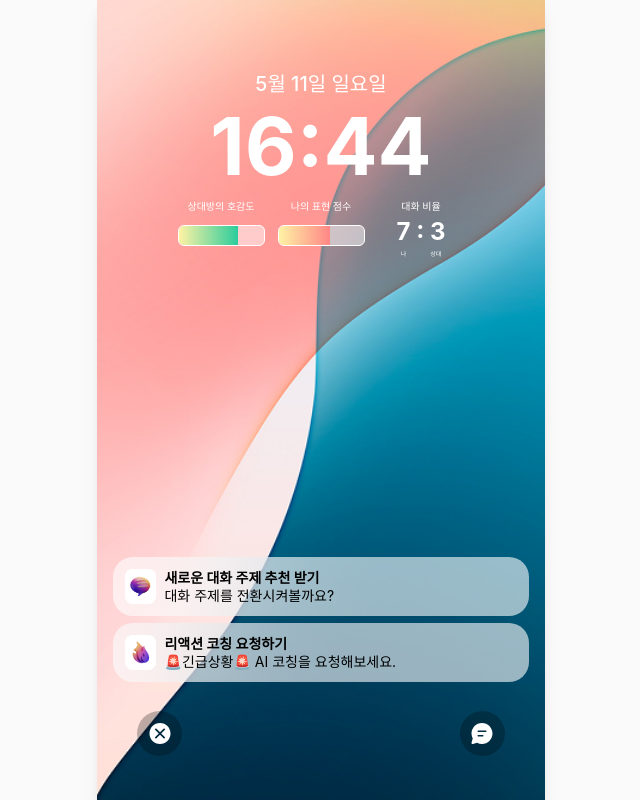
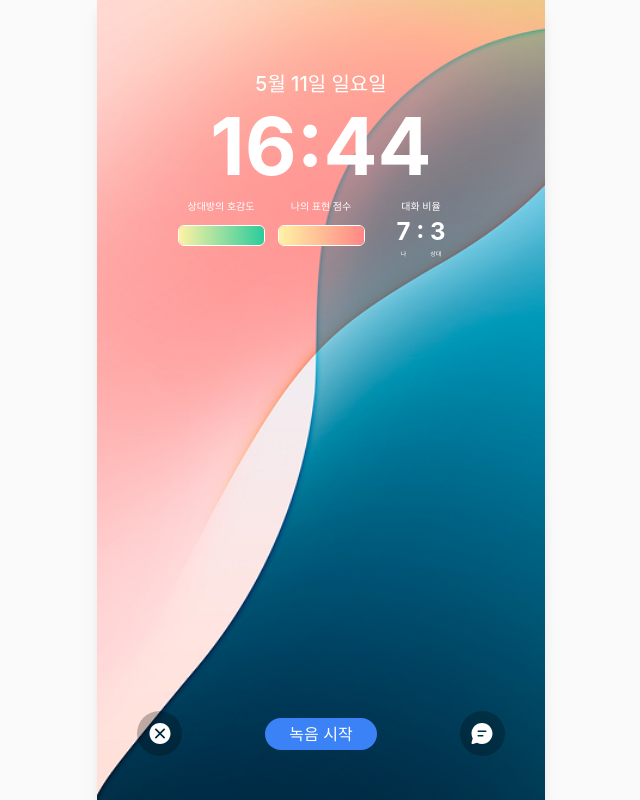
Before and after one commit to gs18004/rendi-client, a React (Vite) app: page /live-coaching in a window 1280 px wide. Shown: the whole page, without its empty margins (319-959 px from the left). Built offline with nearby package versions, Linux system fonts and the light colour scheme; a web font is replaced by a local one; what @suspensive/react would draw is missing.

Commit message:
feat: 소켓 테스트

```diff
--- a/dev-dist/sw.js
+++ b/dev-dist/sw.js
@@ -82,7 +82,7 @@ define(['./workbox-86c9b217'], (function (workbox) { 'use strict';
     "revision": "3ca0b8505b4bec776b69afdba2768812"
   }, {
     "url": "index.html",
-    "revision": "0.ko3saagp9j8"
+    "revision": "0.55t921s9d6o"
   }], {});
   workbox.cleanupOutdatedCaches();
   workbox.registerRoute(new workbox.NavigationRoute(workbox.createHandlerBoundToURL("index.html"), {
--- a/src/App.tsx
+++ b/src/App.tsx
@@ -7,7 +7,6 @@ import CollectInfo from '~/pages/CollectInfo/CollectInfo';
 import SignUp from '~/pages/SignUp/SignUp';
 import CollectInfoComplete from '~/pages/CollectInfoComplete/CollectInfoComplete';
 import LiveCoaching from '~/pages/LiveCoaching/LiveCoaching';
-import ChatCoaching from '~/pages/ChatCoaching/ChatCoaching';
 
 const RootLayout = () => {
   return (
@@ -34,7 +33,6 @@ function App() {
           element={<CollectInfoComplete />}
         />
         <Route path={PATH.LIVE_COACHING} element={<LiveCoaching />} />
-        <Route path={PATH.CHAT_COACHING} element={<ChatCoaching />} />
       </Route>
     </Routes>
   );
--- a/src/pages/LiveCoaching/LiveCoaching.tsx
+++ b/src/pages/LiveCoaching/LiveCoaching.tsx
@@ -4,46 +4,149 @@ import bottomChatImg from '~/assets/svg/bottom-chat.svg';
 import { useDateTime } from '~/components/hooks/useDateTime';
 import Alert from '~/pages/LiveCoaching/components/Alert';
 import chatImg from '~/assets/img/chat.png';
-import { useState } from 'react';
-import fireImg from '~/assets/img/fire.png';
-import { PATH } from '~/constants/path';
-import { useNavigate } from 'react-router-dom';
+import { useState, useEffect, useRef } from 'react';
 import Review from '~/pages/LiveCoaching/components/Review';
+import ChatCoaching from '~/pages/ChatCoaching/ChatCoaching';
+
+const WS_URL = 'wss://api.rendi.online/ws/speech';
+const SAMPLE_RATE = 16000;
+const FRAME_MS = 20;
+const FRAME_SAMPLES = (SAMPLE_RATE * FRAME_MS) / 1000;
+
 export default function LiveCoaching() {
   const dateTime = useDateTime();
-  const navigate = useNavigate();
-  const [activeAlert, setActiveAlert] = useState<number | null>(null);
+  const [showChatCoaching, setShowChatCoaching] = useState(false);
+  const [activeAlert, setActiveAlert] = useState<string | null>(null);
   const [showReview, setShowReview] = useState(false);
-  const toggleAlert = (index: number) => {
+  const [isRecording, setIsRecording] = useState(false);
+  const [connectionStatus, setConnectionStatus] = useState<string>('');
+  // eslint-disable-next-line @typescript-eslint/no-explicit-any
+  const [data, setData] = useState<any>(null);
+
+  const wsRef = useRef<WebSocket | null>(null);
+  const audioCtxRef = useRef<AudioContext | null>(null);
+  const workletNodeRef = useRef<AudioWorkletNode | null>(null);
+  const streamRef = useRef<MediaStream | null>(null);
+
+  const startRecording = async () => {
+    try {
+      // WebSocket 연결
+      wsRef.current = new WebSocket(WS_URL);
+      wsRef.current.binaryType = 'arraybuffer';
+
+      wsRef.current.onopen = () => {
+        setConnectionStatus('🟢 Connected');
+        setIsRecording(true);
+      };
+
+      wsRef.current.onmessage = (ev) => {
+        const msg = JSON.parse(ev.data);
+        console.log('Received message:', msg);
+        setData(msg);
+      };
+
+      wsRef.current.onerror = () => setConnectionStatus('❌ WebSocket Error');
+      wsRef.current.onclose = () => {
+        setConnectionStatus('🚫 Disconnected');
+        setIsRecording(false);
+      };
+
+      // 마이크 권한 요청
+      streamRef.current = await navigator.mediaDevices.getUserMedia({
+        audio: true,
+      });
+
+      // AudioContext 설정
+      audioCtxRef.current = new AudioContext({ sampleRate: SAMPLE_RATE });
+
+      // AudioWorklet 설정
+      const workletUrl = URL.createObjectURL(
+        new Blob(
+          [
+            `
+            class PCMProcessor extends AudioWorkletProcessor {
+              constructor() {
+                super();
+                this.buf = [];
+              }
+              process(inputs) {
+                const in0 = inputs[0][0];
+                if (!in0) return true;
+                this.buf.push(...in0);
+                while (this.buf.length >= ${FRAME_SAMPLES}) {
+                  this.port.postMessage(this.buf.splice(0, ${FRAME_SAMPLES}));
+                }
+                return true;
+              }
+            }
+            registerProcessor('pcm-processor', PCMProcessor);
+            `,
+          ],
+          { type: 'application/javascript' },
+        ),
+      );
+
+      await audioCtxRef.current.audioWorklet.addModule(workletUrl);
+
+      // WorkletNode 설정
+      workletNodeRef.current = new AudioWorkletNode(
+        audioCtxRef.current,
+        'pcm-processor',
+      );
+      workletNodeRef.current.port.onmessage = (e) => {
+        if (wsRef.current?.readyState === WebSocket.OPEN) {
+          const float32 = e.data;
+          const pcm16 = new Int16Array(float32.length);
+          for (let i = 0; i < float32.length; i++) {
+            const s = Math.max(-1, Math.min(1, float32[i]));
+            pcm16[i] = s < 0 ? s * 0x8000 : s * 0x7fff;
+          }
+          wsRef.current.send(pcm16.buffer);
+        }
+      };
+
+      // 오디오 라우팅
+      const src = audioCtxRef.current.createMediaStreamSource(
+        streamRef.current,
+      );
+      src
+        .connect(workletNodeRef.current)
+        .connect(audioCtxRef.current.destination);
+    } catch (error) {
+      console.error('Error starting recording:', error);
+      setConnectionStatus('❌ 마이크 권한 거부');
+    }
+  };
+
+  const stopRecording = () => {
+    workletNodeRef.current?.disconnect();
+    audioCtxRef.current?.close();
+    streamRef.current?.getTracks().forEach((t) => t.stop());
+    wsRef.current?.close();
+    setIsRecording(false);
+  };
+
+  useEffect(() => {
+    return () => {
+      stopRecording();
+    };
+  }, []);
+
+  const toggleAlert = (index: string) => {
     if (activeAlert === index) {
       setActiveAlert(null);
     } else {
       setActiveAlert(index);
     }
   };
-  const details1 = [
-    {
-      title: '🎵 요즘 자주 듣는 노래나 아티스트 있어요?',
-      description: '음악 취향을 공유하며 자연스럽게 감성 교류하기 좋아요.',
-    },
-    {
-      title: '🎬 최근에 본 영화나 드라마 중 추천해주세요!',
-      description: '콘텐츠를 매개로 이야기 흐름을 이어가기 쉬워요.',
-    },
-  ];
-  const details2 = [
-    {
-      title: '“오, 요가요? 왠지 잘 어울리는데요!”',
-      description:
-        '내가 잘 몰라도 상대의 취향을 존중하고 긍정하는 태도를 먼저 보여주는 게 좋아요.',
-    },
-    {
-      title:
-        '“요가하면 몸이 진짜 유연해지나요? 어떤 점이 가장 좋아서 계속 하시는 거예요?”',
-      description: '상대방이 자신이 좋아하는 걸 설명할 수 있는 기회를 줘요.',
-    },
-  ];
   return (
+    <>
+      {showChatCoaching ? (
+        <ChatCoaching
+          onClose={() => setShowChatCoaching(false)}
+          partnerMemory={data?.partner_memory ?? { content: {} }}
+        />
+      ) : (
         <div className="relative flex h-dvh w-full flex-col items-center">
           <img
             src={wallpaper}
@@ -63,7 +166,7 @@ export default function LiveCoaching() {
                 <div
                   className="h-full bg-gradient-to-r from-[#FFF2A4] to-[#2BCC9C]"
                   style={{
-                width: '70%',
+                    width: `${data?.scores?.partner_engagement * 25}%`,
                   }}
                 />
               </div>
@@ -76,7 +179,7 @@ export default function LiveCoaching() {
                 <div
                   className="h-full bg-gradient-to-r from-[#FFF2A4] to-[#FF8686]"
                   style={{
-                width: '60%',
+                    width: `${data?.scores?.user_engagement * 25}%`,
                   }}
                 />
               </div>
@@ -85,7 +188,9 @@ export default function LiveCoaching() {
               <p className="text-[10px] font-medium leading-tight text-white">
                 대화 비율
               </p>
-          <p className="text-2xl font-bold leading-tight text-white">7 : 3</p>
+              <p className="text-2xl font-bold leading-tight text-white">
+                7 : 3
+              </p>
               <div className="flex items-center gap-6">
                 <p className="text-[6px] font-medium text-white">나</p>
                 <p className="text-[6px] font-medium text-white">상대</p>
@@ -97,42 +202,62 @@ export default function LiveCoaching() {
               <img
                 src={bottomExitImg}
                 alt="exit"
-            onClick={() => setShowReview(true)}
+                onClick={() => {
+                  stopRecording();
+                  setShowReview(true);
+                }}
               />
             </button>
+            <div className="flex flex-col items-center gap-2">
+              <button
+                className={`rounded-full px-6 py-2 text-white ${
+                  isRecording ? 'bg-red-500' : 'bg-blue-500'
+                }`}
+                onClick={isRecording ? stopRecording : startRecording}>
+                {isRecording ? '녹음 중지' : '녹음 시작'}
+              </button>
+              {connectionStatus && (
+                <p className="text-sm text-white">{connectionStatus}</p>
+              )}
+            </div>
             <button>
               <img
                 src={bottomChatImg}
                 alt="chat"
-            onClick={() => navigate(PATH.CHAT_COACHING)}
+                onClick={() => setShowChatCoaching(true)}
               />
             </button>
           </div>
           <div className="absolute bottom-[118px] flex w-full flex-col gap-[7px] px-4">
+            {data?.advice_metadatas?.map(
+              (metadata: {
+                advice_id: string;
+                emoji: string;
+                title: string;
+                description: string;
+              }) => (
                 <Alert
-          title="새로운 대화 주제 추천 받기"
-          description={
-            activeAlert === 0
-              ? '부담없이 가벼운 대화주제를 준비했어요!'
-              : '대화 주제를 전환시켜볼까요?'
+                  key={metadata.advice_id}
+                  title={metadata.emoji + ' ' + metadata.title}
+                  description={metadata.description}
+                  image={chatImg}
+                  onClick={() => toggleAlert(metadata.advice_id)}
+                  disabled={
+                    activeAlert !== metadata.advice_id && activeAlert !== null
                   }
-          image={chatImg}
-          disabled={activeAlert !== 0 && activeAlert !== null}
-          onClick={() => toggleAlert(0)}
-          details={activeAlert === 0 ? details1 : undefined}
+                  details={activeAlert === metadata.advice_id ? [] : undefined}
                 />
-        <Alert
-          title="리액션 코칭 요청하기"
-          description={
-            activeAlert === 1 ? '' : '🚨긴급상황🚨 AI 코칭을 요청해보세요.'
-          }
-          image={fireImg}
-          disabled={activeAlert !== 1 && activeAlert !== null}
-          onClick={() => toggleAlert(1)}
-          details={activeAlert === 1 ? details2 : undefined}
+              ),
+            )}
+          </div>
+          {showReview ? (
+            <Review
+              onClose={() => setShowReview(false)}
+              review={data?.final_report ?? ''}
             />
+          ) : null}
         </div>
-      {showReview ? <Review onClose={() => setShowReview(false)} /> : null}
-    </div>
+      )}
+    </>
   );
 }
--- a/src/pages/LiveCoaching/components/Alert.tsx
+++ b/src/pages/LiveCoaching/components/Alert.tsx
@@ -41,7 +41,9 @@ export default function Alert({
         {details !== undefined ? (
           <div className="mt-2 flex w-full flex-col gap-1">
             {details.map((detail) => (
-              <div className="flex w-full flex-col gap-1 rounded-[10px] bg-white p-2.5">
+              <div
+                className="flex w-full flex-col gap-1 rounded-[10px] bg-white p-2.5"
+                key={detail.title}>
                 <p className="text-xs font-semibold leading-none text-black">
                   {detail.title}
                 </p>
```
Also changed, not shown: src/pages/ChatCoaching/ChatCoaching.tsx (+13 -2 lines), src/pages/ChatCoaching/components/Collapse.tsx (+1 -8 lines), src/pages/ChatCoaching/components/Memo.tsx (+17 -8 lines), src/pages/LiveCoaching/components/Review.tsx (+3 -15 lines), test.json (added, +61 -0 lines), src/assets/img/fire.png (deleted). Lines whose indentation alone changed are shown as unchanged.
